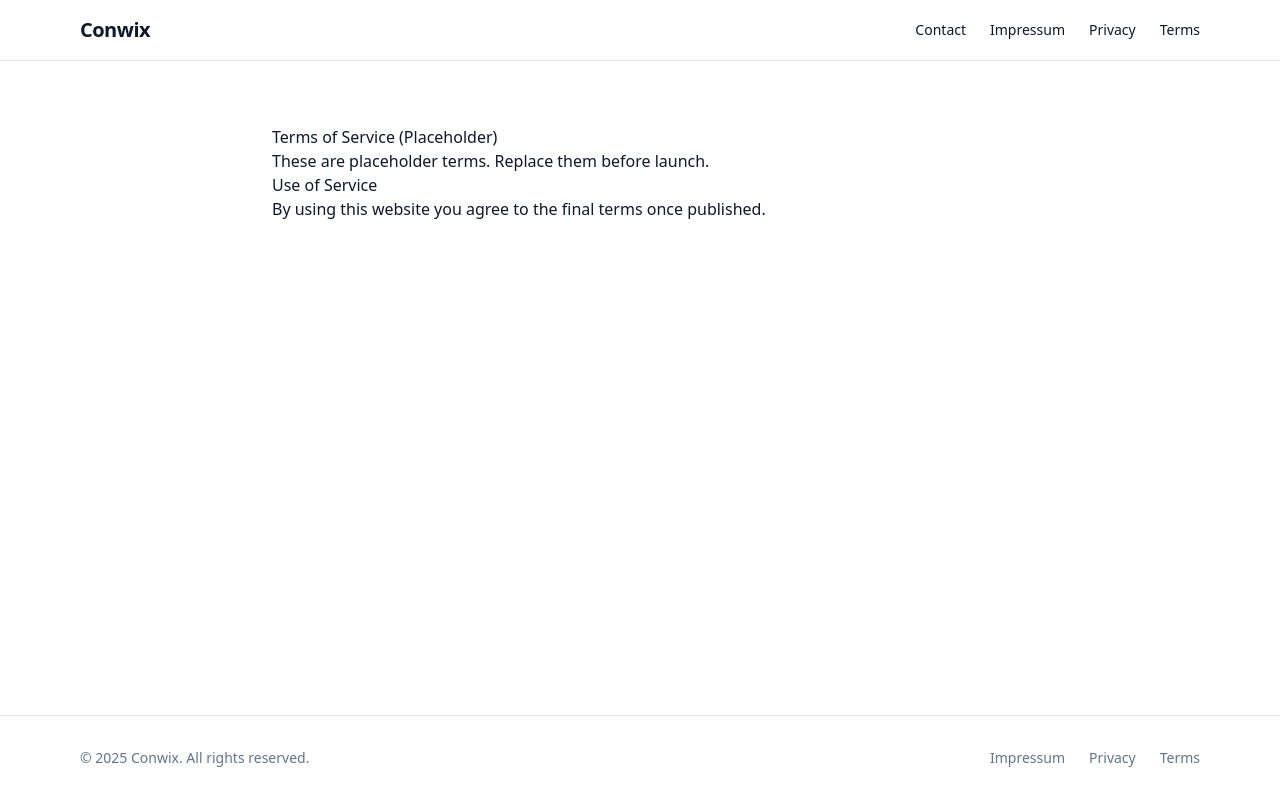
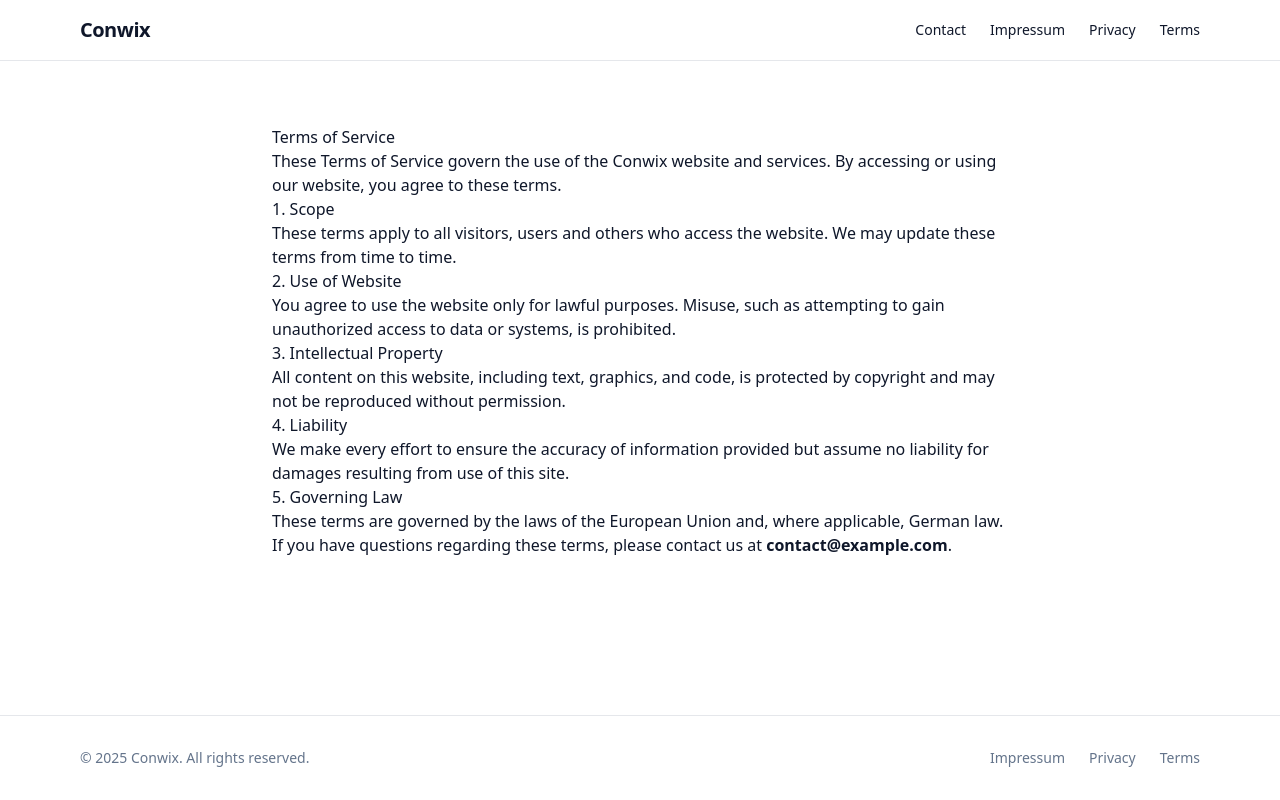
Before and after one commit to DosiGus/Website, a Next.js app: page /terms in a window 1280 px wide. Built offline with nearby package versions, Linux system fonts and the light colour scheme.

Commit message:
Update page.tsx

```diff
--- a/app/terms/page.tsx
+++ b/app/terms/page.tsx
@@ -1,16 +1,45 @@
 export const metadata = {
   title: "Terms of Service — Conwix",
-  description: "Terms of service (placeholder).",
+  description: "Terms of service for Conwix (general legal template).",
 };
 
 export default function TermsPage() {
   return (
     <section className="mx-auto max-w-3xl px-4 py-16 prose prose-slate">
-      <h1>Terms of Service (Placeholder)</h1>
-      <p>These are placeholder terms. Replace them before launch.</p>
+      <h1>Terms of Service</h1>
 
-      <h2>Use of Service</h2>
-      <p>By using this website you agree to the final terms once published.</p>
+      <p>
+        These Terms of Service govern the use of the Conwix website and services. By accessing or using our website, you agree to these terms.
+      </p>
+
+      <h2>1. Scope</h2>
+      <p>
+        These terms apply to all visitors, users and others who access the website. We may update these terms from time to time.
+      </p>
+
+      <h2>2. Use of Website</h2>
+      <p>
+        You agree to use the website only for lawful purposes. Misuse, such as attempting to gain unauthorized access to data or systems, is prohibited.
+      </p>
+
+      <h2>3. Intellectual Property</h2>
+      <p>
+        All content on this website, including text, graphics, and code, is protected by copyright and may not be reproduced without permission.
+      </p>
+
+      <h2>4. Liability</h2>
+      <p>
+        We make every effort to ensure the accuracy of information provided but assume no liability for damages resulting from use of this site.
+      </p>
+
+      <h2>5. Governing Law</h2>
+      <p>
+        These terms are governed by the laws of the European Union and, where applicable, German law.
+      </p>
+
+      <p>
+        If you have questions regarding these terms, please contact us at <strong>contact@example.com</strong>.
+      </p>
     </section>
   );
 }
```
